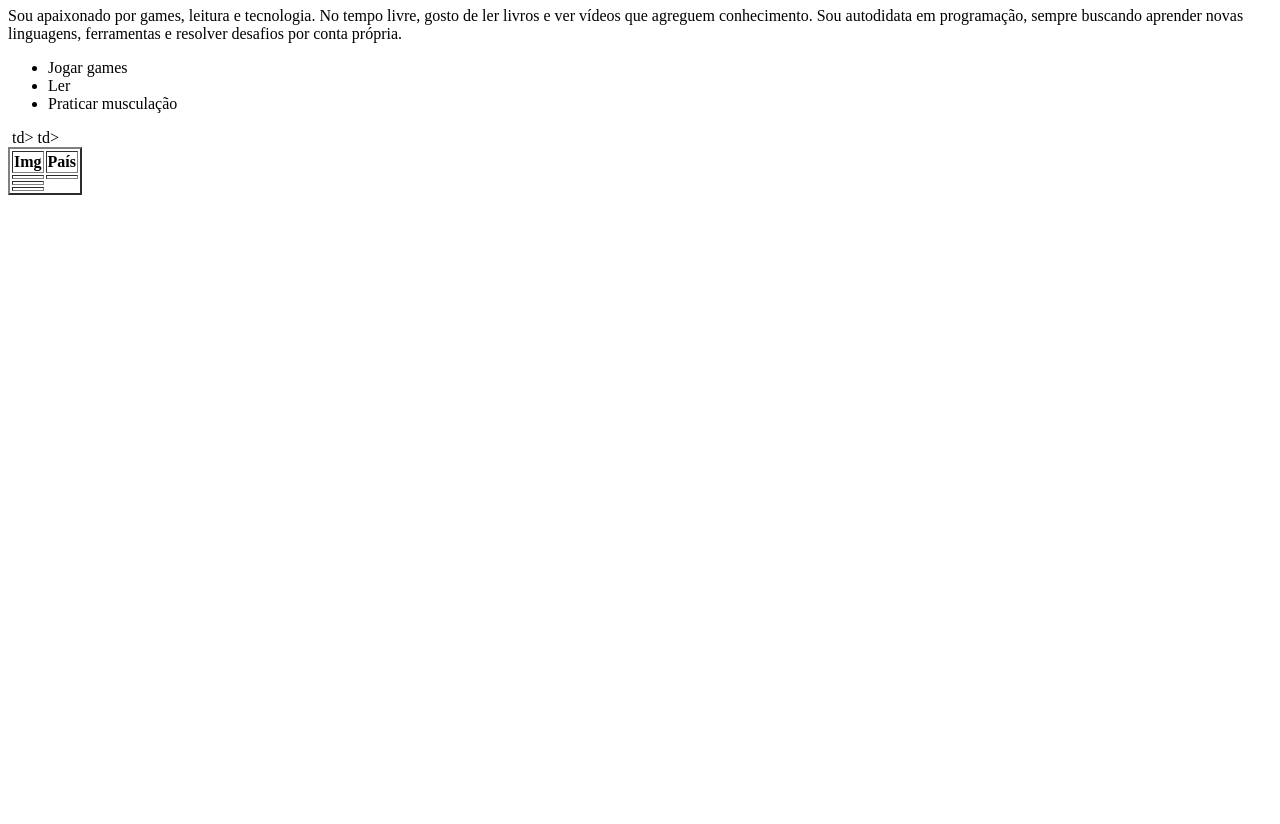
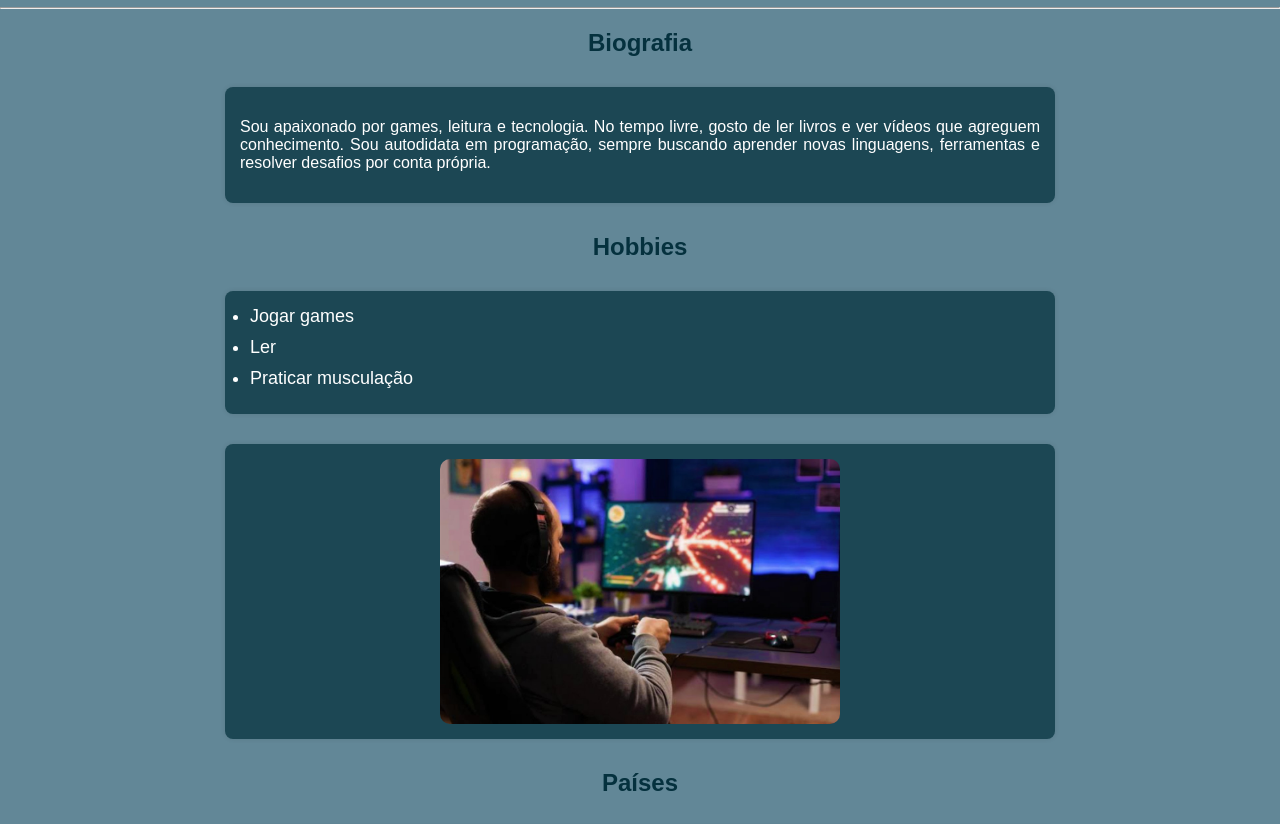
Before and after one commit to devbrunoaraujo/trabalho_FDS, a plain HTML site: page index.html in a window 1280 px wide. Shown: the part 73-897 px from the top of the page. Before the commit the page ends 800 px from the top, so only its background shows below. Drawn offline with Linux system fonts and the light colour scheme.

Commit message:
Estrutura inicial e estilização criados

```diff
--- a/index.html
+++ b/index.html
@@ -3,26 +3,40 @@
 <head>
     <meta charset="UTF-8">
     <meta name="viewport" content="width=device-width, initial-scale=1.0">
+    <link rel="stylesheet" href="style.css">
     <title>Meu site</title>
 
     <!--Titulo com o nome-->
     <h1>Bruno Pinto Araújo</h1>
+    <hr>
 
     <!--Parágrafo com uma curta biografia-->
-    <p>Sou apaixonado por games, leitura e tecnologia. No tempo livre, gosto de ler livros e ver vídeos que agreguem conhecimento. Sou autodidata em programação, sempre buscando aprender novas linguagens, ferramentas e resolver desafios por conta própria.</p>
+    <h2>Biografia</h2>
+    <div class="box">
+         <p>Sou apaixonado por games, leitura e tecnologia.
+        No tempo livre, gosto de ler livros e ver vídeos que agreguem conhecimento.
+         Sou autodidata em programação, sempre buscando aprender novas linguagens, ferramentas e resolver desafios por conta própria.</p>
+    </div>
+
 
     <!--Lista não ordenada com hobbies-->
-    <ul>
+    <h2>Hobbies</h2>
+    <ul class="box">
         <li>Jogar games</li>
         <li>Ler</li>
         <li>Praticar musculação</li>
     </ul>
 
+
     <!--Imagem do hobbie-->
-    <img src="" alt="">
+    <div class="box">
+        <img src="img/game.png" alt="">
+    </div>
 
     <!--Tabela com os países que gostaria de visitar-->
-    <table border="2">
+    <h2>Países</h2>
+    <div class="box">
+        <table>
         <thead>
             <tr>
                 <th>Img</th>
@@ -31,22 +45,26 @@
         </thead>
         <tbody>
             <tr>
-                <td></td>
-                <td></td>
+                <td><img src="img/eua.jpg" alt=""></td>
+                <td>Estados Unidos</td>
             </tr>
             <tr>
-                <td></td>
-                td></td>
+                <td><img src="img/egito.jpg" alt=""></td>
+                <td>Egito</td>
             </tr>
             <tr>
-                <td></td>
-                td></td>
+                <td><img src="img/irlanda.jpg" alt=""></td>
+                <td>Irlanda</td>
             </tr>
         </tbody>
     </table>
+    </div>
 
     <!--Link para o site-->
-    <a href=""></a>
+    <h2>Site favorito</h2>
+    <div class="box">
+        <a href="https://xbox.com" target="_blank">Xcloud</a>
+    </div>
 
 </head>
 <body>
--- a/style.css
+++ b/style.css
@@ -0,0 +1,80 @@
+html, body{
+    height: 100%;
+    margin: 0;
+    background-color: #628797;
+    font-family: sans-serif;
+}
+
+.box{
+    width: 800px;
+    margin: 30px auto;
+    background-color: #1C4754;
+    padding: 15px;
+    border-radius: 8px;
+    box-shadow: 0 0 5px rgba(0, 0, 0, 0.1);
+}
+
+h1, h2{
+    text-align: center;
+    color: #05313E;
+}
+
+.box p{
+    font-size: 16px;
+    text-align: justify;
+    color: #FFF;
+}
+
+
+ul.box li {
+    margin-bottom: 10px;
+    margin-left: 10px;
+    color: #FFF;
+    font-size: 18px;
+}
+
+img{
+    max-width: 400px;
+    display: block;
+    margin-left: auto;
+    margin-right: auto;
+    border-radius: 10px;
+
+}
+
+table{
+    width: 100%;
+    margin: auto;
+    padding: 5px;
+    border-radius: 10px;
+    background-color: #05313E;
+    border-collapse: collapse;
+}
+
+th, td {
+  padding: 10px;
+  text-align: center;
+  color: #FFF;
+  border: 1px solid #628797;
+}
+
+table thead{
+    background-color: #628797;
+    color: #05313E;
+}
+
+table img{
+    max-width: 200px;
+    max-height: 200px;
+
+}
+ a{
+    margin: auto;
+    color: #FFF;
+    text-align: center;
+    font-size: 20px;
+}
+
+a:hover{
+    color: #628797;
+}
```
Also changed, not shown: img/egito.jpg (added), img/eua.jpg (added), img/game.png (added), img/irlanda.jpg (added).
